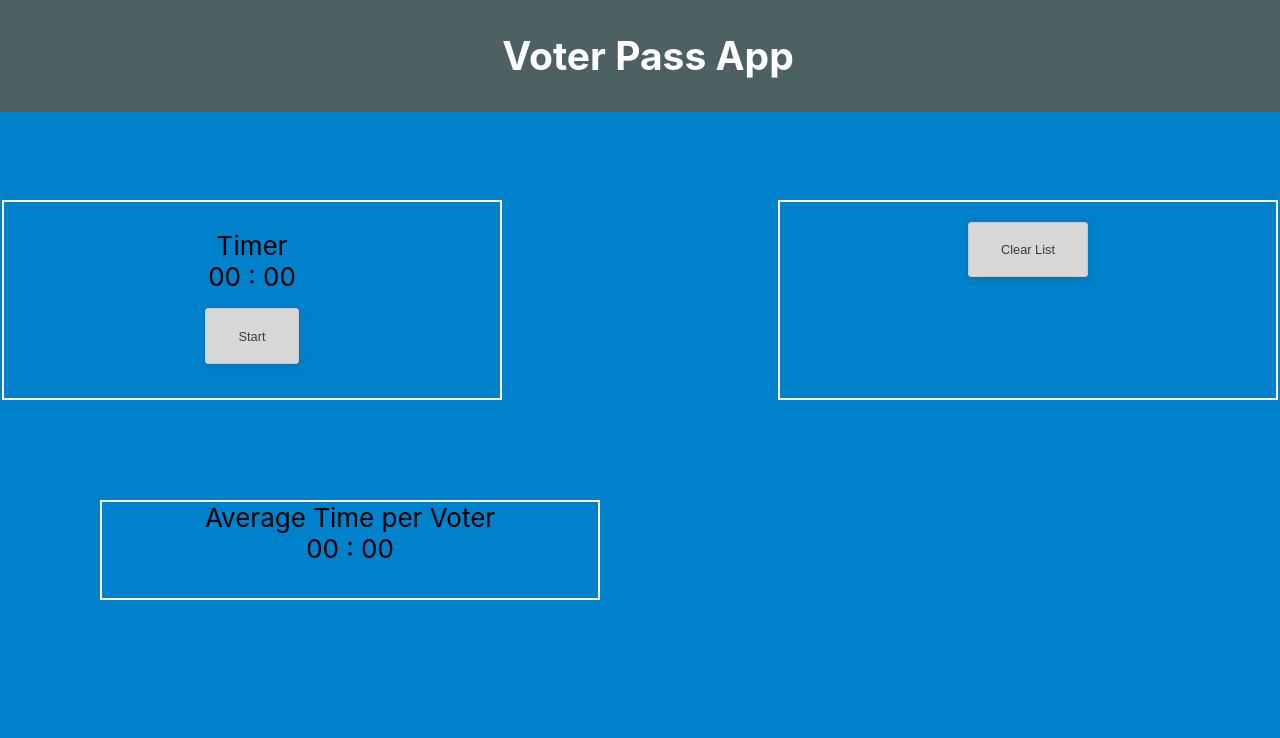
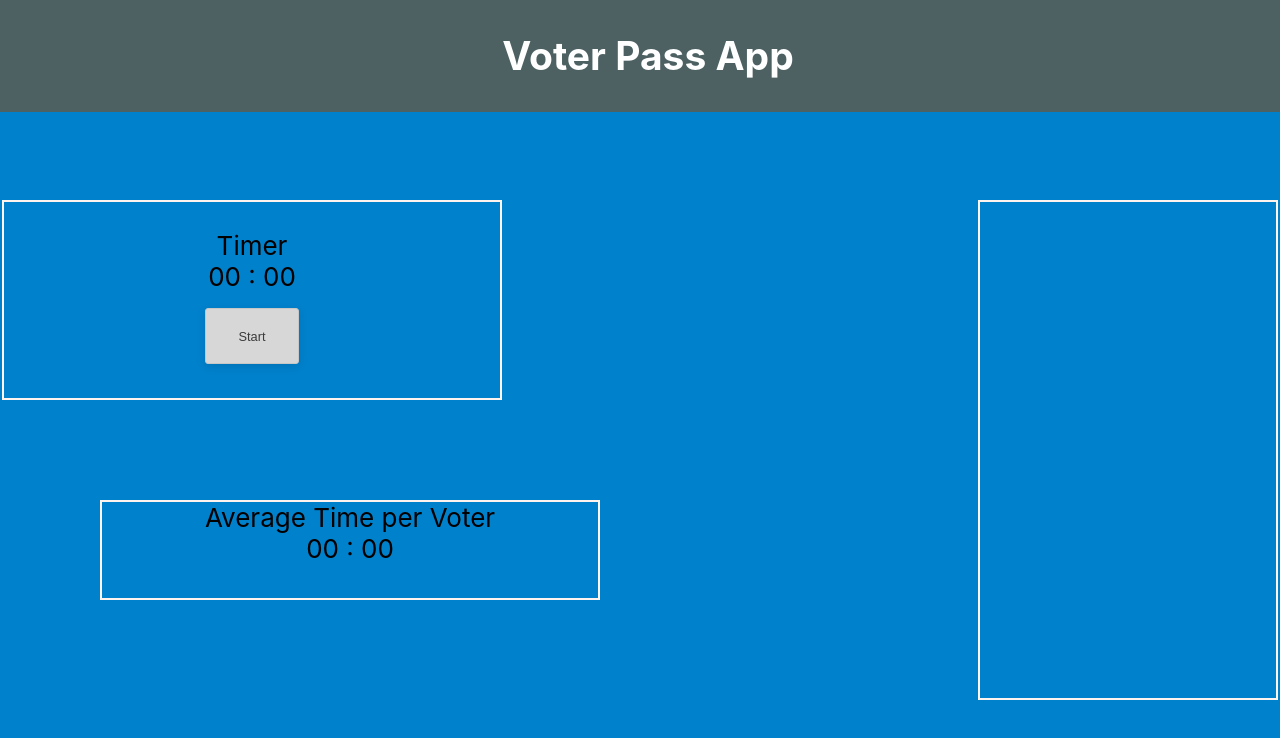
Before and after one commit to CEN-Team-Four/VoterPass, a React (Create React App) app in the folder voter-pass/: page / in a window 1280 px wide. Shown: the top 738 px of the page. Built offline with nearby package versions, Linux system fonts and the light colour scheme.

Commit message:
fixed list

```diff
--- a/voter-pass/src/App.css
+++ b/voter-pass/src/App.css
@@ -77,9 +77,10 @@ body {
   border: 2px solid seashell;
   right: 2px;
   top: 200px;
-  width: 500px;
-  max-height: 200px;
-  height: 200px;
+  width: 300px;
+  height: 500px;
+  overflow: scroll;
+  scroll-behavior: smooth;
 }
 
 .average{
--- a/voter-pass/src/components/Timer.js
+++ b/voter-pass/src/components/Timer.js
@@ -57,11 +57,13 @@ class Timer extends Component{
               <table className = "time-table">
                 <List items = {this.state.listOfTimes}></List>
               </table>
-                <button onClick={this.clearList}>Clear List</button>
             </div>
 
-
-
+            <div className = 'average'>
+                <div>Average Time per Voter</div>
+                <Average items = {this.state.listOfTimes}>
+                </Average>
+            </div>
 
             <div className="Stopwatch-display">
                 {minutes} : {seconds}
@@ -80,11 +82,7 @@ class Timer extends Component{
             )}
             {this.state.timerOn === false && this.state.timerTime > 0 && (
                 <button onClick={this.storeTime}>Submit</button>
-             )}<div className = 'average'>
-                <div>Average Time per Voter</div>
-                <Average items = {this.state.listOfTimes}>
-                </Average>
-            </div>
+             )}
             </div>
 
         );
```
